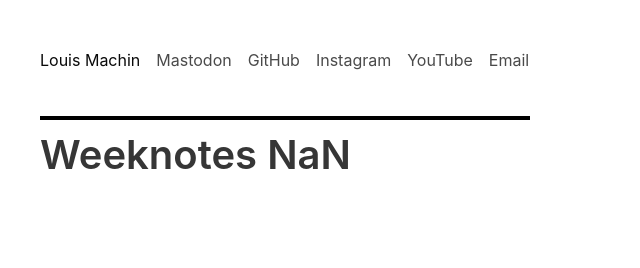
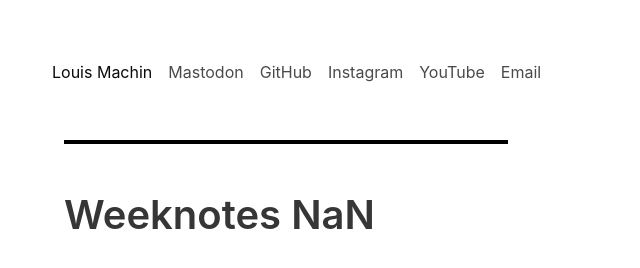
Before and after one commit to mejszin/machin.dev, a plain HTML site: page weeknotes.html in a window 1280 px wide. Shown: the whole page, without its empty margins (0-640 px from the left). Drawn offline with nearby package versions, Linux system fonts and the light colour scheme; no server answers.

Commit message:
Updated styling

```diff
--- a/weeknotes.html
+++ b/weeknotes.html
@@ -34,12 +34,15 @@
 </head>
 
 <body>
-    <!-- Navigation bar -->
-    <div id="navbar-menu" class="is-inline"></div>
-    <!-- Content -->
-    <div class="columns pt-6">
-        <div id="weeknote-title" class="column is-two-fifths ml-3 pl-0"></div>
-        <div id="weeknote-content" class="column content is-two-fifths"></div>
+    <div class="columns m-0 p-0">
+        <div class="column is-two-fifths">
+            <!-- Navigation bar -->
+            <div id="navbar-menu" class="is-inline"></div>
+            <!-- Weeknote Title -->
+            <div id="weeknote-title" class="ml-3 pl-0 pt-6 mt-6"></div>
+        </div>
+        <!-- RSS Feed -->
+        <div id="weeknote-content" class="column content is-two-fifths pt-6 mt-6"></div>
     </div>
     <!-- Script -->
     <script>
```
